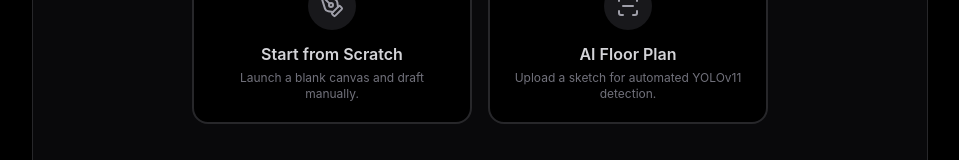
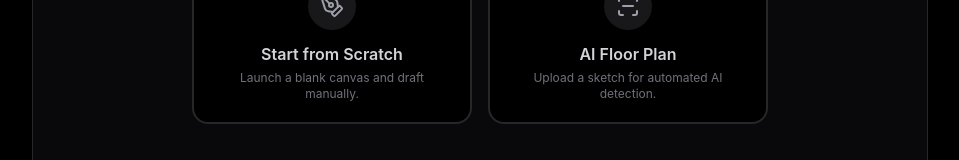
Before and after one commit to Raghavnv/Arch-E-Tech, a React (Vite) app in the folder client/: page /new-project in a window 1280 px wide. Shown: the part 465-625 px from the top of the page, without its empty margins (160-1119 px from the left). Built offline with nearby package versions, Linux system fonts and the light colour scheme.

Commit message:
Remove technical jargon from NewProject

```diff
--- a/client/src/components/NewProject.jsx
+++ b/client/src/components/NewProject.jsx
@@ -98,7 +98,7 @@ export default function NewProject() {
                     </div>
                     <div>
                       <h4 className={`font-semibold mb-1 ${config.initMode === 'upload' ? 'text-white' : 'text-zinc-300'}`}>AI Floor Plan</h4>
-                      <p className="text-xs text-zinc-500">Upload a sketch for automated YOLOv11 detection.</p>
+                      <p className="text-xs text-zinc-500">Upload a sketch for automated AI detection.</p>
                     </div>
                   </div>
                 </div>
```
